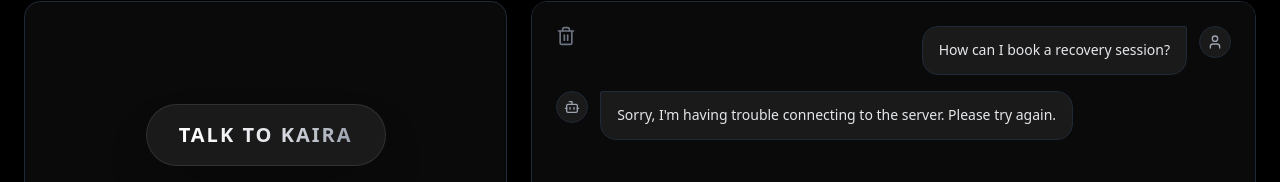
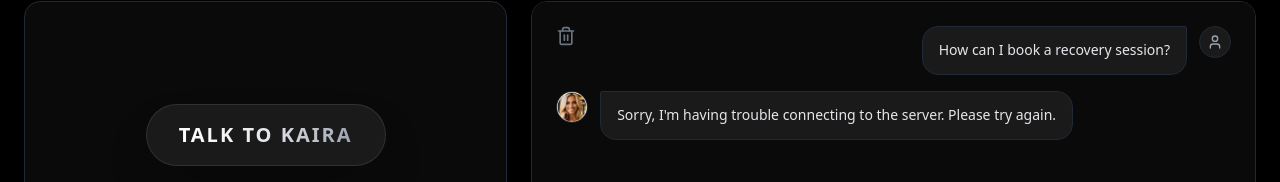
Before and after one commit to AhmedAfzal2089/Kaira-Ui, a React (Vite) app: page / in a window 1280 px wide. Both pictures are taken after a click on the button "How can I book a recovery session?". Shown: the part 183-365 px from the top of the page. Built offline with nearby package versions, Linux system fonts and the light colour scheme; no server answers.

Commit message:
change chat avatar from bot to kaira

```diff
--- a/src/components/MessageBubble.tsx
+++ b/src/components/MessageBubble.tsx
@@ -1,6 +1,7 @@
 import React from 'react';
 import type { Message } from '../types';
-import { Bot, User } from 'lucide-react';
+import { User } from 'lucide-react';
+import chatAvatar from '../assets/chat_avatar.jpeg';
 
 interface MessageBubbleProps {
   message: Message;
@@ -19,7 +20,11 @@ const MessageBubble: React.FC<MessageBubbleProps> = ({ message }) => {
         {isUser ? (
           <User size={16} className="text-gray-400" />
         ) : (
-          <Bot size={16} className="text-gray-400" />
+          <img
+            src={chatAvatar}
+            alt="AI Assistant"
+            className="w-full h-full rounded-full object-cover"
+          />
         )}
       </div>
 
--- a/src/components/TypingIndicator.tsx
+++ b/src/components/TypingIndicator.tsx
@@ -1,11 +1,15 @@
 import React from 'react';
-import { Bot } from 'lucide-react';
+import chatAvatar from '../assets/chat_avatar.jpeg';
 
 const TypingIndicator: React.FC = () => {
   return (
     <div className="flex gap-3 mb-4">
-      <div className="w-8 h-8 rounded-full bg-gray-800 flex items-center justify-center flex-shrink-0">
-        <Bot size={16} className="text-gray-400" />
+      <div className="w-8 h-8 rounded-full bg-gray-800 flex items-center justify-center flex-shrink-0 overflow-hidden">
+        <img
+          src={chatAvatar}
+          alt="AI"
+          className="w-full h-full object-cover"
+        />
       </div>
       <div className="bg-gray-800 rounded-2xl p-4 rounded-tl-none">
         <div className="flex gap-1.5 h-full items-center">
```
Also changed, not shown: src/assets/chat_avatar.jpeg (added).
